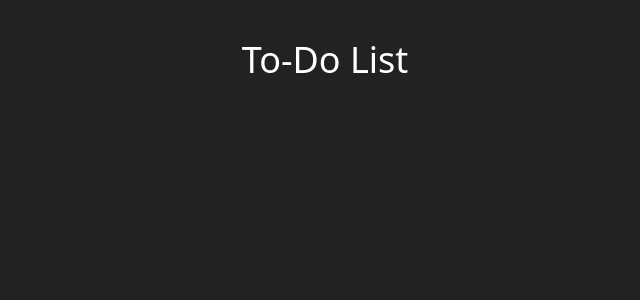
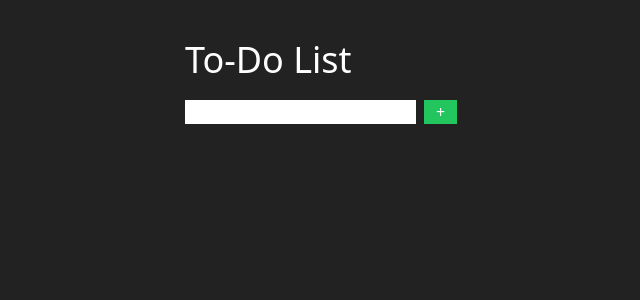
Before and after one commit to DCdev1234/to-do-list, a Next.js app: page / in a window 1280 px wide. Shown: the top 300 px of the page, without its empty margins (315-955 px from the left). Built offline with nearby package versions, Linux system fonts and the light colour scheme.

Commit message:
Added ability to add item

```diff
--- a/pages/index.tsx
+++ b/pages/index.tsx
@@ -11,6 +11,7 @@ export type ItemType = {
 
 export default function Home() {
   const [items, setItems] = useState<ItemType[]>([])
+  const [inputField, setInputField] = useState<string>("")
 
   useEffect(()=>{
     console.log("loaded")
@@ -25,11 +26,27 @@ export default function Home() {
     setItems(itemsJson)
   }, [])
 
+  function handleAdd(){
+    if(inputField === ""){
+      alert("You did not put any text in")
+    }
+    else{
+      let newItems = [...items,{content: inputField, checked: false, id: items.length + 1}]
+      setItems(newItems)
+      localStorage.setItem("items",JSON.stringify(newItems))
+      setInputField("")
+    }
+  }
+
   return (
     <div className="flex w-full">
       <div className="flex flex-col mx-auto mt-10">
           <h1 className="text-4xl mb-5">To-Do List</h1>
           <div className="flex flex-col gap-1">
+            <div>
+              <input type="text" className="text-black" value={inputField} onChange={(e)=>{setInputField(e.currentTarget.value)}}/>
+              <button className="bg-green-500 px-3 mx-2 mb-5" onClick={handleAdd}>+</button>
+            </div>
             {items.map((item)=>{
               return <Item setItems={setItems} details={item}/>
             })}
```
